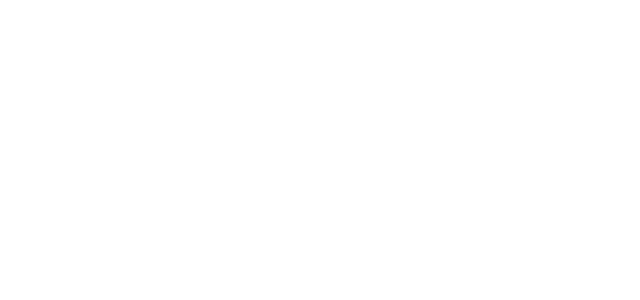
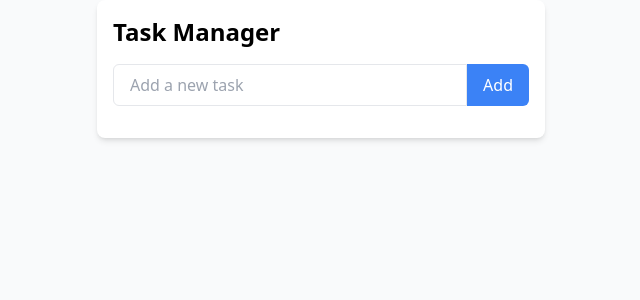
Before and after one commit to gabriellamsa/focusly, a React (Vite) app: page / in a window 1280 px wide. Shown: the top 300 px of the page, without its empty margins (319-959 px from the left). Built offline with nearby package versions, Linux system fonts and the light colour scheme.

Commit message:
Add TaskManager

```diff
--- a/src/App.jsx
+++ b/src/App.jsx
@@ -1,7 +1,11 @@
-import { useState } from "react";
+import TaskManager from "./components/TaskManager";
 
 function App() {
-  <div>Focusly</div>;
+  return (
+    <div className="min-h-screen bg-gray-50">
+      <TaskManager />
+    </div>
+  );
 }
 
 export default App;
--- /dev/null
+++ b/src/components/TaskManager.jsx
@@ -0,0 +1,65 @@
+import { useState } from "react";
+
+function TaskManager() {
+  const [tasks, setTasks] = useState([]);
+  const [taskInput, setTaskInput] = useState("");
+
+  const addTask = () => {
+    if (taskInput.trim()) {
+      setTasks([
+        ...tasks,
+        { id: Date.now(), text: taskInput, completed: false },
+      ]);
+      setTaskInput("");
+    }
+  };
+
+  const toggleTaskCompletion = (id) => {
+    setTasks(
+      tasks.map((task) =>
+        task.id === id ? { ...task, completed: !task.completed } : task
+      )
+    );
+  };
+
+  return (
+    <div className="p-4 max-w-md mx-auto bg-white rounded-lg shadow-md">
+      <h1 className="text-2xl font-bold mb-4">Task Manager</h1>
+      <div className="flex mb-4">
+        <input
+          type="text"
+          value={taskInput}
+          onChange={(e) => setTaskInput(e.target.value)}
+          placeholder="Add a new task"
+          className="flex-1 px-4 py-2 border rounded-l-md focus:outline-none"
+        />
+        <button
+          onClick={addTask}
+          className="bg-blue-500 text-white px-4 py-2 rounded-r-md hover:bg-blue-600"
+        >
+          Add
+        </button>
+      </div>
+      <ul>
+        {tasks.map((task) => (
+          <li
+            key={task.id}
+            className={`flex items-center justify-between p-2 mb-2 border rounded ${
+              task.completed ? "line-through text-gray-500" : ""
+            }`}
+          >
+            <span>{task.text}</span>
+            <button
+              onClick={() => toggleTaskCompletion(task.id)}
+              className="text-sm text-blue-500 hover:underline"
+            >
+              {task.completed ? "Undo" : "Complete"}
+            </button>
+          </li>
+        ))}
+      </ul>
+    </div>
+  );
+}
+
+export default TaskManager;
```
